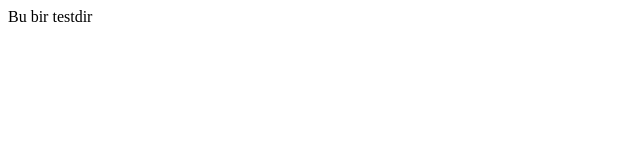
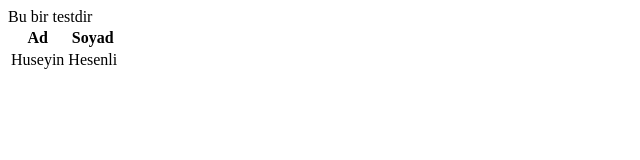
Before and after one commit to heydar011/testProject514v2, a plain HTML site: page index.html in a window 1280 px wide. Shown: the whole page, without its empty margins (0-640 px from the left). Drawn offline with Linux system fonts and the light colour scheme.

Commit message:
AD Soyad

```diff
--- a/index.html
+++ b/index.html
@@ -8,5 +8,15 @@
 </head>
 <body>
     <hi>Bu bir testdir<hi>
+        <table>
+            <tr>
+                <th>Ad</th>
+                <th>Soyad</th>
+                <tr>
+                    <td>Huseyin</td>
+                    <td>Hesenli</td>
+                </tr>
+            </tr>
+        </table>
 </body>
 </html>
```
